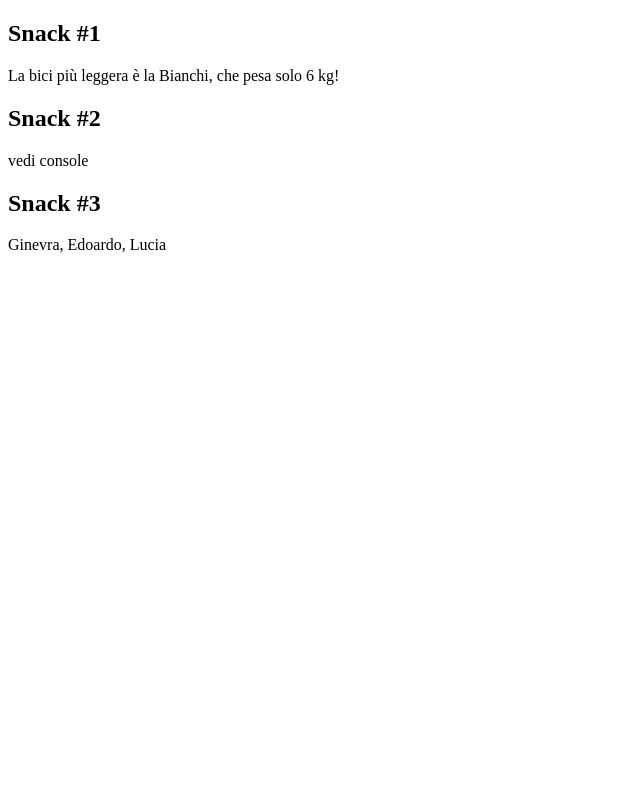
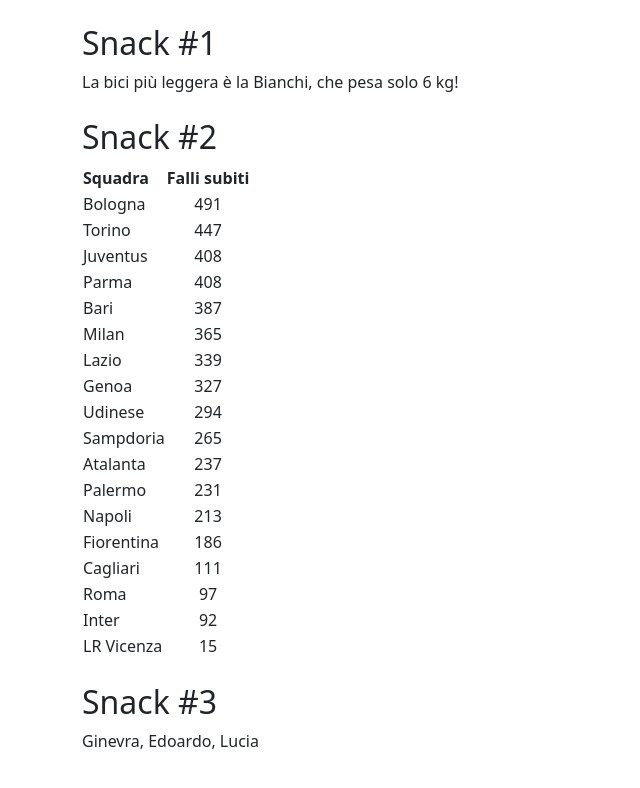
Before and after one commit to alecasentini/js-snack-es6, a plain HTML site: page index.html in a window 1280 px wide. Shown: the whole page, without its empty margins (0-640 px from the left). Drawn offline with nearby package versions, Linux system fonts and the light colour scheme.

Commit message:
stampa squadre e falli subiti in una tabella html (Snack#2)

```diff
--- a/assets/css/main.js
+++ b/assets/css/main.js
@@ -28,6 +28,7 @@ const { nome, peso } = biciLeggera;
 // Stampo la bici leggera a schermo
 const pesoMinore = document.getElementById("peso-minore");
 pesoMinore.innerHTML = `La bici più leggera è la ${nome}, che pesa solo ${peso} kg!`;
+console.log(biciclette)
 
 //========================================================================================
 /*     Snack 2
@@ -75,6 +76,36 @@ let squadreFalliSubiti = squadre.map(({nome, falli}) => ({nome, falli}));
 console.log(squadre)
 console.log(squadreFalliSubiti);
 
+// Selezioniamo l'elemento HTML in cui vogliamo inserire la tabella
+const classifica = document.querySelector('#classifica');
+
+// Ordiniamo l'array nomiFalliSubiti in base ai falli subiti in ordine decrescente
+squadreFalliSubiti.sort((a, b) => b.falli - a.falli);
+
+// Creiamo la tabella HTML
+const tableHTML = `
+  <table>
+    <thead>
+      <tr>
+        <th>Squadra</th>
+        <th>Falli subiti</th>
+      </tr>
+    </thead>
+    <tbody>
+      ${squadreFalliSubiti.map(({ nome, falli }) => `
+        <tr>
+          <td>${nome}</td>
+          <td class="text-center">${falli}</td>
+        </tr>
+      `).join('')}
+    </tbody>
+  </table>
+`;
+
+// Inseriamo la tabella nella pagina HTML
+classifica.innerHTML = tableHTML;
+
+
 //========================================================================================
 /*      Snack 3
 Scrivere una funzione che accetti tre argomenti, un array e due numeri (a più piccolo di b).
--- a/index.html
+++ b/index.html
@@ -5,18 +5,26 @@
     <meta http-equiv="X-UA-Compatible" content="IE=edge">
     <meta name="viewport" content="width=device-width, initial-scale=1.0">
     <title>Snacks</title>
+
+    <link href="https://cdn.jsdelivr.net/npm/bootstrap@5.3.0-alpha3/dist/css/bootstrap.min.css" rel="stylesheet" integrity="sha384-KK94CHFLLe+nY2dmCWGMq91rCGa5gtU4mk92HdvYe+M/SXH301p5ILy+dN9+nJOZ" crossorigin="anonymous">
+
 </head>
 <body>
 
-    <h2>Snack #1</h2>
-    <div id="peso-minore"></div>
+    <div class="container">
 
-    <h2>Snack #2</h2>
-    <div>vedi console</div>
+        <h2 class="mt-4">Snack #1</h2>
+        <div id="peso-minore"></div>
 
-    <h2>Snack #3</h2>
-    <div id="nomi"></div>
+        <h2 class="mt-4">Snack #2</h2>
+        <div id="classifica"></div>
+
+        <h2 class="mt-4">Snack #3</h2>
+        <div id="nomi"></div>
+
+    </div>
 
     <script src="./assets/css/main.js"></script>
+    <script src="https://cdn.jsdelivr.net/npm/bootstrap@5.3.0-alpha3/dist/js/bootstrap.bundle.min.js" integrity="sha384-ENjdO4Dr2bkBIFxQpeoTz1HIcje39Wm4jDKdf19U8gI4ddQ3GYNS7NTKfAdVQSZe" crossorigin="anonymous"></script>
 </body>
 </html>
```
